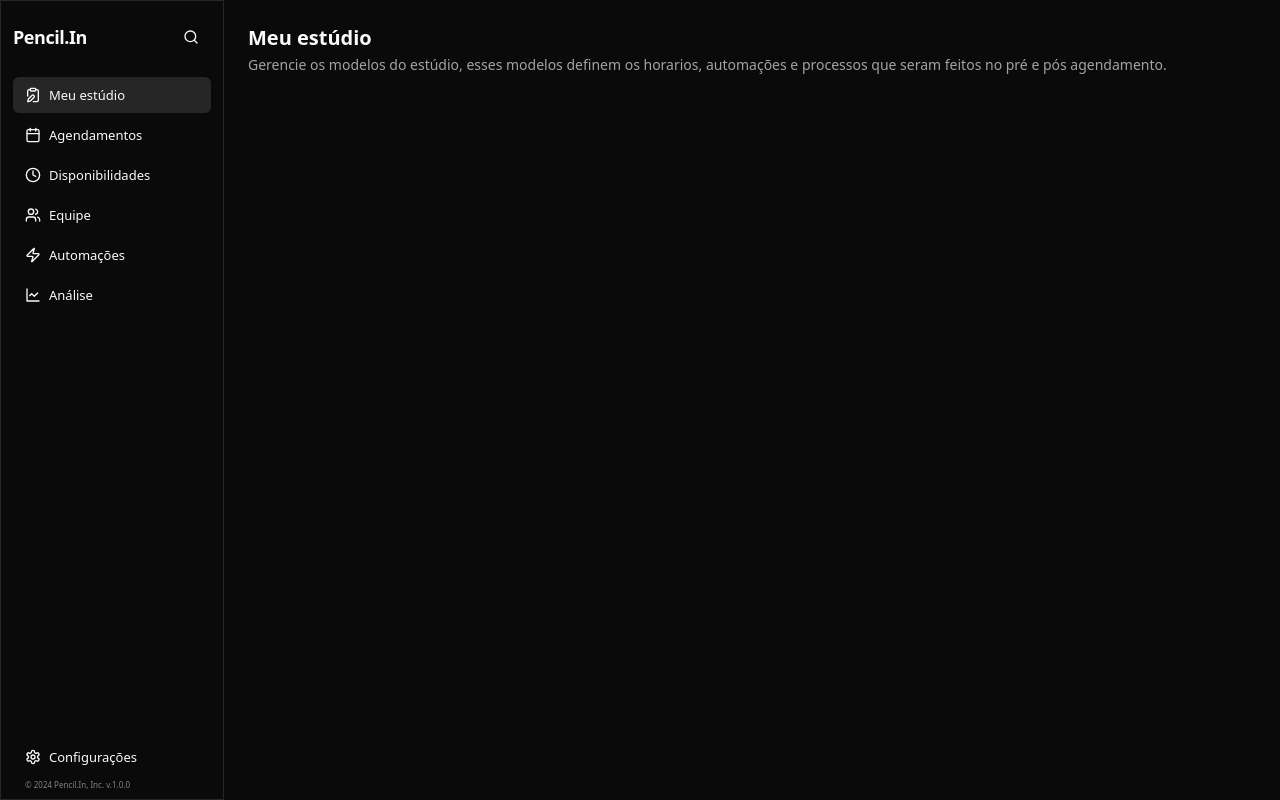
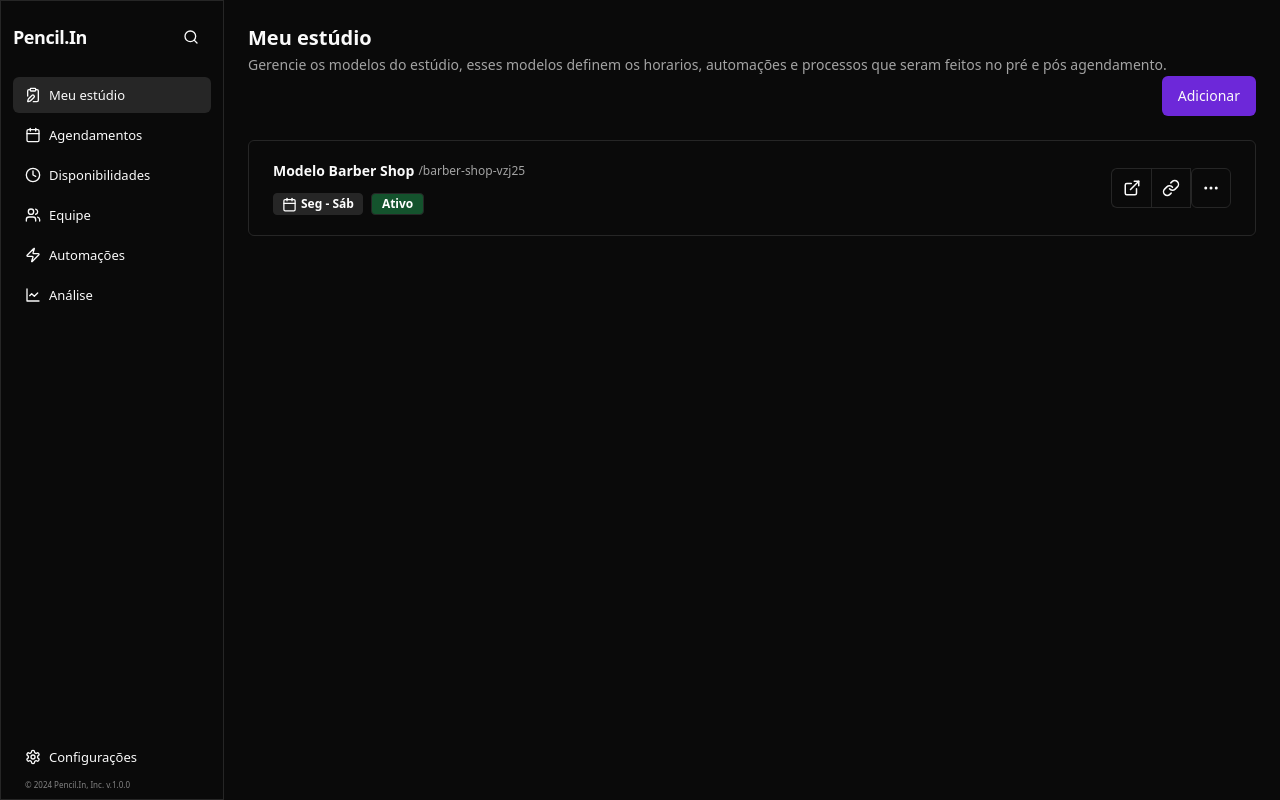
Before and after one commit to paulobahia/Admin.Pencil.In, a React (Vite) app: page /my-studio in a window 1280 px wide. Built offline with nearby package versions, Linux system fonts and the light colour scheme.

Commit message:
Style; Iniciado estilização das demais telas

```diff
--- a/src/pages/Dashboard/Automations/index.tsx
+++ b/src/pages/Dashboard/Automations/index.tsx
@@ -1,7 +1,34 @@
+import { Button } from "@/components/ui/button"
+import { Dialog, DialogTrigger } from "@/components/ui/dialog"
+import { Plus } from "lucide-react"
+
 export const Automations = () => {
   return (
-    <div>
-      Automations
-    </div>
+    <Dialog>
+      <main className="flex flex-col flex-1 antialiased bg-background">
+        <div>
+          <p className="text-xl font-semibold">
+            Automações
+          </p>
+          <span className="text-sm font-normal text-muted-foreground">
+            Crie e automações de trabalho para auxiliar e agilizar seu processo, elas serviram para notificar ou/e informar os usuarios apos determinados evetos.
+          </span>
+        </div>
+        <div className="justify-end hidden sm:flex">
+          <DialogTrigger asChild>
+            <Button>
+              Adicionar
+            </Button>
+          </DialogTrigger>
+        </div>
+        <div className="fixed z-40 flex right-5 bottom-20 sm:hidden">
+          <DialogTrigger asChild>
+            <Button className="rounded-full size-12" size={'icon'}>
+              <Plus size={20} />
+            </Button>
+          </DialogTrigger>
+        </div>
+      </main>
+    </Dialog>
   )
 }
--- a/src/pages/Dashboard/Bookings/components/BookingTable/components/Columns/components/RowAction/index.tsx
+++ b/src/pages/Dashboard/Bookings/components/BookingTable/components/Columns/components/RowAction/index.tsx
@@ -12,7 +12,7 @@ import {
   DropdownMenuTrigger
 } from "@/components/ui/dropdown-menu"
 import { Row } from "@tanstack/react-table"
-import { Ellipsis } from "lucide-react"
+import { Ellipsis, ScanSearch, Trash } from "lucide-react"
 import { z } from "zod"
 
 export const statusSchema = z.object({
@@ -39,7 +39,9 @@ export function RowAction<TData>({ row }: RowActionsProps<TData>) {
         </Button>
       </DropdownMenuTrigger>
       <DropdownMenuContent align="end">
-        <DropdownMenuItem>Detalhes</DropdownMenuItem>
+        <DropdownMenuItem>
+          Detalhes
+        </DropdownMenuItem>
         <DropdownMenuSeparator />
         <DropdownMenuSub>
           <DropdownMenuSubTrigger>Status</DropdownMenuSubTrigger>
@@ -58,8 +60,11 @@ export function RowAction<TData>({ row }: RowActionsProps<TData>) {
           </DropdownMenuSubContent>
         </DropdownMenuSub>
         <DropdownMenuSeparator />
-        <DropdownMenuItem className="text-destructive-foreground focus:bg-destructive/90">
-          Remover
+        <DropdownMenuItem className="text-destructive-foreground focus:bg-destructive/90 gap-x-2">
+          <Trash size={16} />
+          <span>
+            Remover
+          </span>
         </DropdownMenuItem>
       </DropdownMenuContent>
     </DropdownMenu>
--- /dev/null
+++ b/src/pages/Dashboard/Studio/components/StudioModelList/index.tsx
@@ -0,0 +1,77 @@
+import { Badge } from "@/components/ui/badge"
+import { Button } from "@/components/ui/button"
+import { Card } from "@/components/ui/card"
+import { DropdownMenu, DropdownMenuContent, DropdownMenuItem, DropdownMenuSeparator, DropdownMenuTrigger } from "@/components/ui/dropdown-menu"
+import { Calendar, Check, Copy, Ellipsis, ExternalLink, Link, Pencil, Trash } from "lucide-react"
+
+export const StudioModelList = () => {
+  return (
+    <div className="mt-6 max-h-[79vh] overflow-auto no-scrollbar">
+      <Card className="flex flex-row items-center justify-between px-6 py-5 border-b-0 rounded-md rounded-t-none rounded-b-none cursor-pointer hover:bg-foreground/5 first:rounded-t-md last:rounded-b-md last:border-b">
+        <div className="flex flex-col items-start gap-y-3">
+          <div className="flex flex-row items-center gap-x-1">
+            <span className="text-sm font-semibold">
+              Modelo Barber Shop
+            </span>
+            <span className="text-xs font-normal text-muted-foreground">
+              /barber-shop-vzj25
+            </span>
+          </div>
+          <div className="flex flex-row gap-x-2">
+            <Badge variant={'outline'} className="flex flex-row items-center px-2 text-white rounded-sm gap-x-1 bg-muted">
+              <Calendar size={15} />
+              <span>
+                Seg - Sáb
+              </span>
+            </Badge>
+            <Badge variant={'outline'} className="text-white bg-green-900 rounded-sm">
+              Ativo
+            </Badge>
+          </div>
+        </div>
+        <div className="flex flex-row">
+          <Button size={'icon'} variant={'outline'} className="flex items-center justify-center border-r-0 rounded-r-none">
+            <ExternalLink size={18} />
+          </Button>
+          <Button size={'icon'} variant={'outline'} className="flex items-center justify-center rounded-l-none rounded-r-none">
+            <Link size={18} />
+          </Button>
+          <DropdownMenu>
+            <DropdownMenuTrigger asChild>
+              <Button size={'icon'} variant={'outline'} className="flex items-center justify-center">
+                <Ellipsis size={18} />
+              </Button>
+            </DropdownMenuTrigger>
+            <DropdownMenuContent align="end">
+              <DropdownMenuItem className="gap-x-2">
+                <Check size={16} />
+                <span>
+                  Ativar modelo
+                </span>
+              </DropdownMenuItem>
+              <DropdownMenuItem className="gap-x-2">
+                <Pencil size={16} />
+                <span>
+                  Editar
+                </span>
+              </DropdownMenuItem>
+              <DropdownMenuItem className="gap-x-2">
+                <Copy size={16} />
+                <span>
+                  Duplicar
+                </span>
+              </DropdownMenuItem>
+              <DropdownMenuSeparator />
+              <DropdownMenuItem className="text-destructive-foreground focus:bg-destructive/90 gap-x-2">
+                <Trash size={16} />
+                <span>
+                  Remover
+                </span>
+              </DropdownMenuItem>
+            </DropdownMenuContent>
+          </DropdownMenu>
+        </div>
+      </Card>
+    </div>
+  )
+}
--- /dev/null
+++ b/src/pages/Dashboard/Studio/components/index.ts
@@ -0,0 +1 @@
+export { StudioModelList } from "./StudioModelList";
--- a/src/pages/Dashboard/Studio/index.tsx
+++ b/src/pages/Dashboard/Studio/index.tsx
@@ -1,5 +1,11 @@
+import { Button } from "@/components/ui/button"
+import { Dialog, DialogTrigger } from "@/components/ui/dialog"
+import { Plus } from "lucide-react"
+import { StudioModelList } from "./components"
+
 export const Studio: React.FC = () => {
   return (
+    <Dialog>
       <main className="flex flex-col flex-1 antialiased bg-background">
         <div>
           <p className="text-xl font-semibold">
@@ -9,6 +15,22 @@ export const Studio: React.FC = () => {
             Gerencie os modelos do estúdio, esses modelos definem os horarios, automações e processos que seram feitos no pré e pós agendamento.
           </span>
         </div>
+        <div className="justify-end hidden sm:flex">
+          <DialogTrigger asChild>
+            <Button>
+              Adicionar
+            </Button>
+          </DialogTrigger>
+        </div>
+        <div className="fixed z-40 flex right-5 bottom-20 sm:hidden">
+          <DialogTrigger asChild>
+            <Button className="rounded-full size-12" size={'icon'}>
+              <Plus size={20} />
+            </Button>
+          </DialogTrigger>
+        </div>
+        <StudioModelList />
       </main>
+    </Dialog>
   )
 }
--- a/src/pages/Dashboard/Team/index.tsx
+++ b/src/pages/Dashboard/Team/index.tsx
@@ -1,7 +1,34 @@
+import { Button } from "@/components/ui/button"
+import { Dialog, DialogTrigger } from "@/components/ui/dialog"
+import { Plus } from "lucide-react"
+
 export const Team = () => {
   return (
-    <div>
-      Team
-    </div>
+    <Dialog>
+      <main className="flex flex-col flex-1 antialiased bg-background">
+        <div>
+          <p className="text-xl font-semibold">
+            Equipe
+          </p>
+          <span className="text-sm font-normal text-muted-foreground">
+            Crie e gerencie a equipe do estúdio.
+          </span>
+        </div>
+        <div className="justify-end hidden sm:flex">
+          <DialogTrigger asChild>
+            <Button>
+              Adicionar
+            </Button>
+          </DialogTrigger>
+        </div>
+        <div className="fixed z-40 flex right-5 bottom-20 sm:hidden">
+          <DialogTrigger asChild>
+            <Button className="rounded-full size-12" size={'icon'}>
+              <Plus size={20} />
+            </Button>
+          </DialogTrigger>
+        </div>
+      </main>
+    </Dialog>
   )
 }
```
Lines whose indentation alone changed are shown as unchanged.
